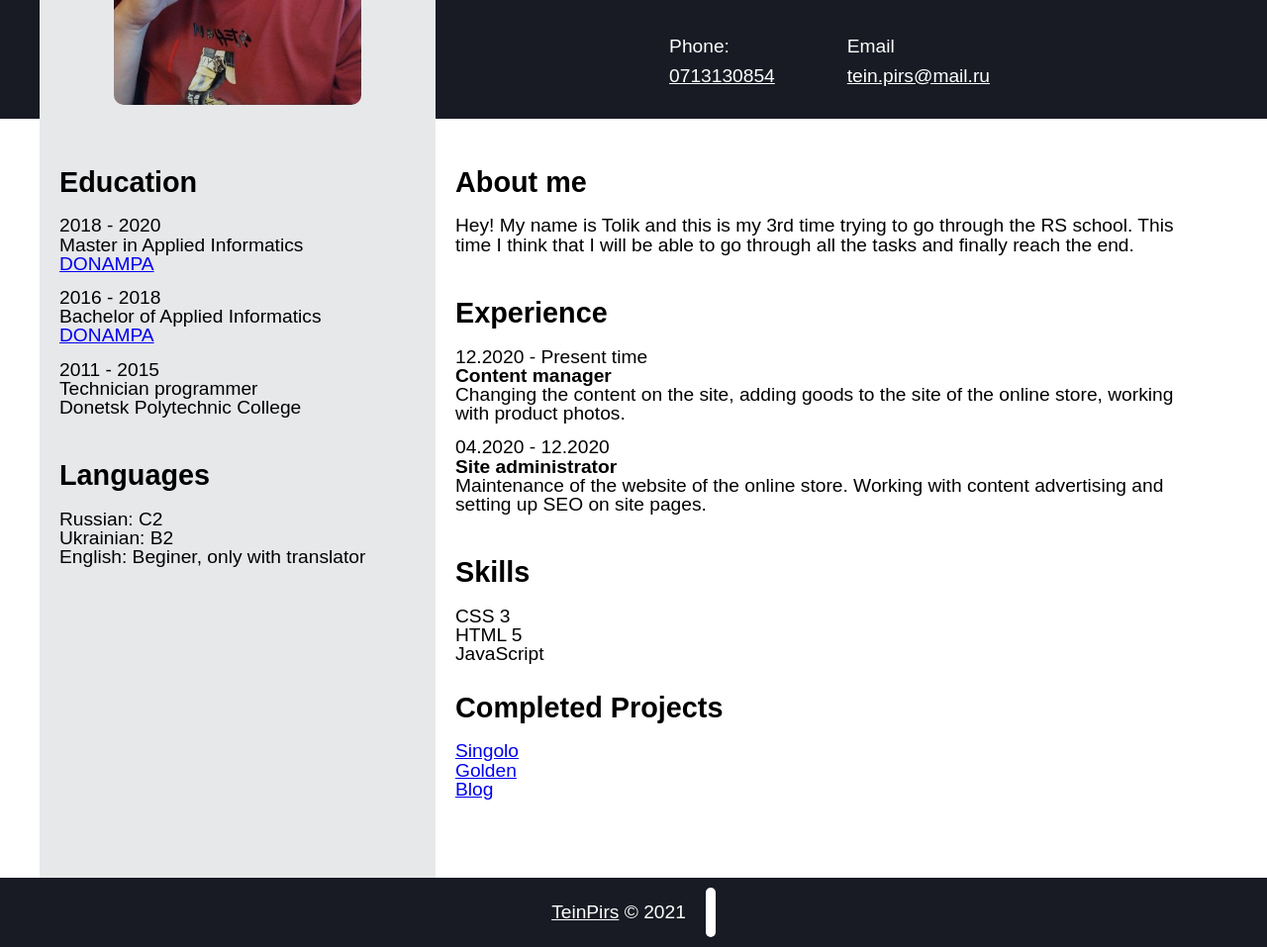
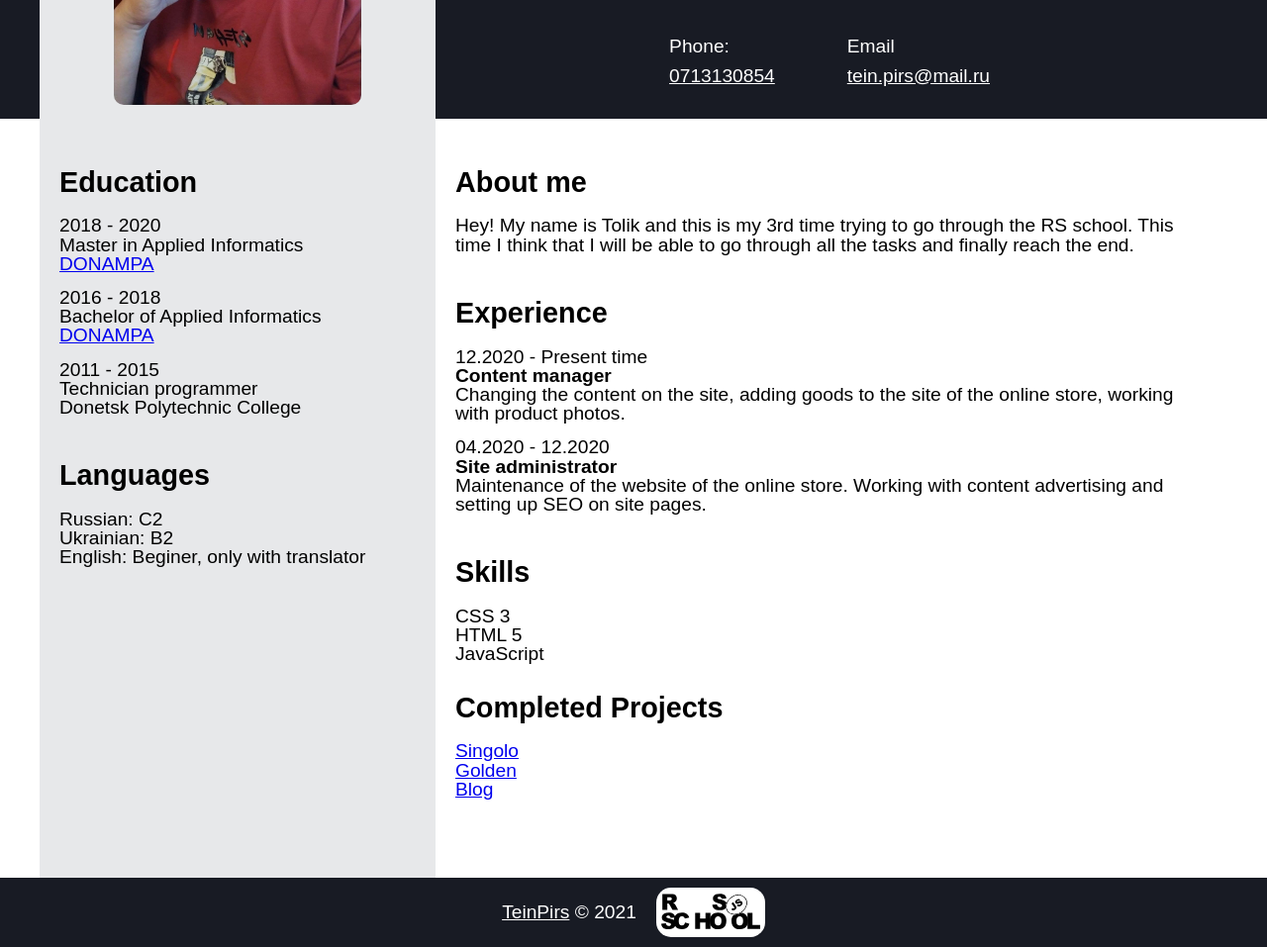
Before and after one commit to TeinPirs/rsschool-cv, a plain HTML site: page index.html in a window 1280 px wide. Shown: the part 237-1194 px from the top of the page at 99% size. Drawn offline with Linux system fonts and the light colour scheme; a web font is replaced by a local one.

Commit message:
fix: footer img

```diff
--- a/style.css
+++ b/style.css
@@ -135,3 +135,6 @@ h2 {
 .footerBlock p a:hover {
   color: yellow;
 }
+.rsschool a img{
+  width: 100px;
+}
```
